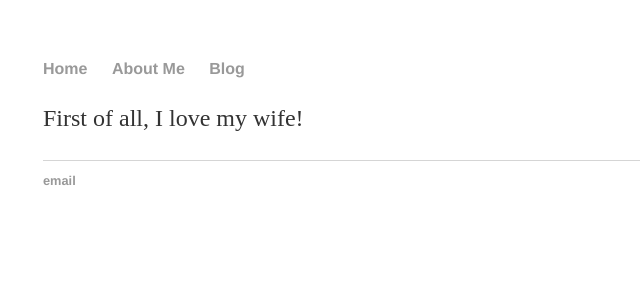
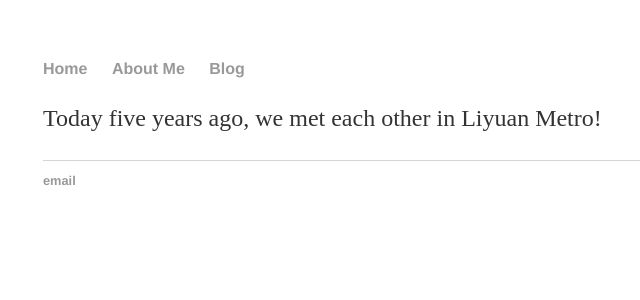
Before and after one commit to fangyoujun/fangyoujun.github.io, a Jekyll site: the page built from _posts/2020-08-27-My-First-Post.md, in a window 1280 px wide. Shown: the top 300 px of the page, without its empty margins (149-789 px from the left). Built offline with Jekyll 4.4.1, drawn with Linux system fonts in a browser that asks for light colours.

Commit message:
Update 2020-08-27-My-First-Post.md

```diff
--- a/_posts/2020-08-27-My-First-Post.md
+++ b/_posts/2020-08-27-My-First-Post.md
@@ -1,7 +1,7 @@
 ---
 layout: default
 title: "My first post"
-date: 2014-04-30
+date: 2020-08-27
 ---
 
-First of all, I love my wife!
+Today five years ago, we met each other in Liyuan Metro!
```
